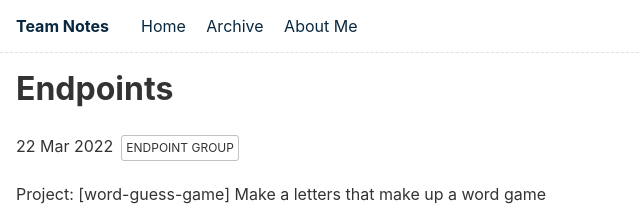
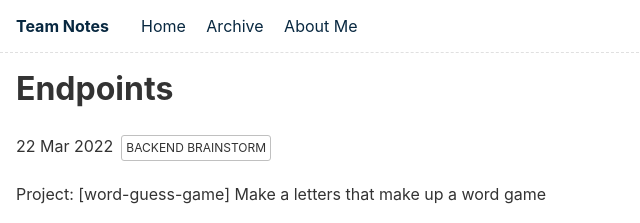
Before and after one commit to kfo5087/TeamNotes, an Eleventy site: page posts/endpoints.md in a window 1280 px wide. Shown: the top 223 px of the page, 0-640 px from the left. Built offline with nearby package versions, Linux system fonts and the light colour scheme; Eleventy itself is replaced by a stand-in of ours; files that its build step writes are made by us from their sources.

Commit message:
changed the name for funsies

```diff
--- a/posts/endpoints.md
+++ b/posts/endpoints.md
@@ -3,7 +3,7 @@ title: Endpoints
 description: This is a list of potential endpoints
 date: 2022-03-22
 tags:
-  - endpoint group
+  - Backend Brainstorm
 layout: layouts/post.njk
 ---
 Project: [word-guess-game] Make a letters that make up a word game
```
